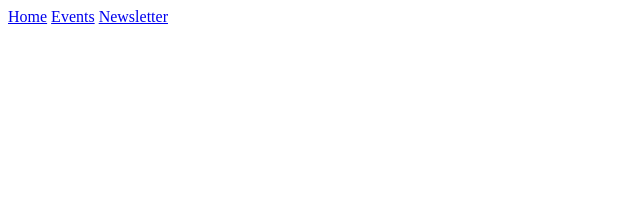
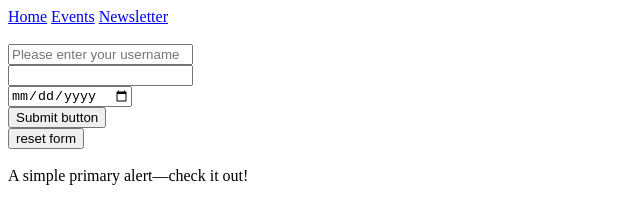
Before and after one commit to shivalasvegas/hobby, a plain HTML site: page sfgSignUp.html in a window 1280 px wide. Shown: the whole page, without its empty margins (0-640 px from the left). Drawn offline with Linux system fonts and the light colour scheme.

Commit message:
sfgSignUp: form added

```diff
--- a/sfgSignUp.html
+++ b/sfgSignUp.html
@@ -12,6 +12,27 @@
         <a href="sfgEvents.html">Events</a>
         <a href="sfgSignUp.html">Newsletter</a>
     </nav>
+    <main>
+        <form method="POST" action="">
+
+            <br>
+            <input type="text" placeholder="Please enter your username" name="userName"/>
+             <br>
+            <input type="password" name="password"/>
+            <br>
+            <input type="date" name="userEmail"/>
+            <br>
+            <button type="submit" class="btn btn-primary" name="subForm">Submit button</button>
+            <br>
+            <button type="reset" class="btn btn-danger" name="resetButton">reset form</button>
+            <br>
+            <br>
+            <div id="myNewdiv" class="alert alert-secondary" role="alert">
+                A simple primary alert—check it out!
+              </div>
+
+        </form>
+    </main>
 
 </body>
 </html>
```
